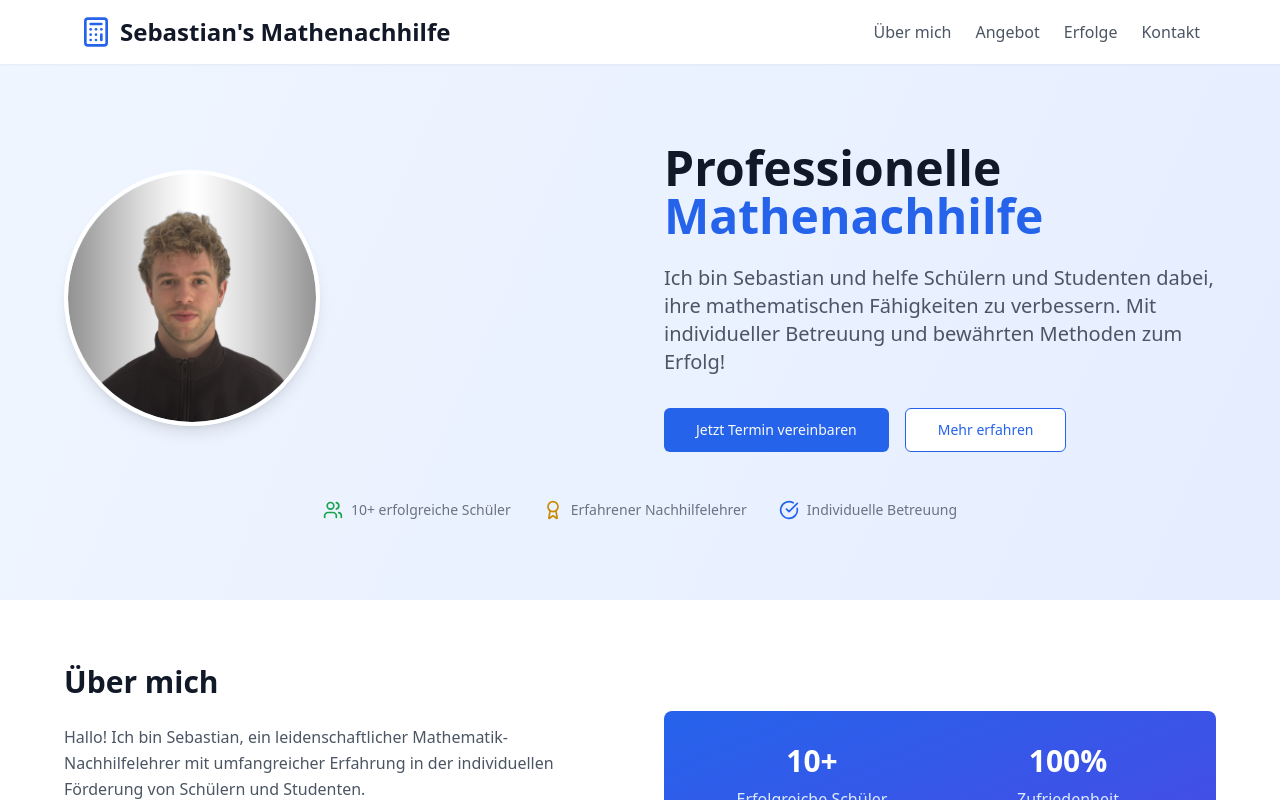
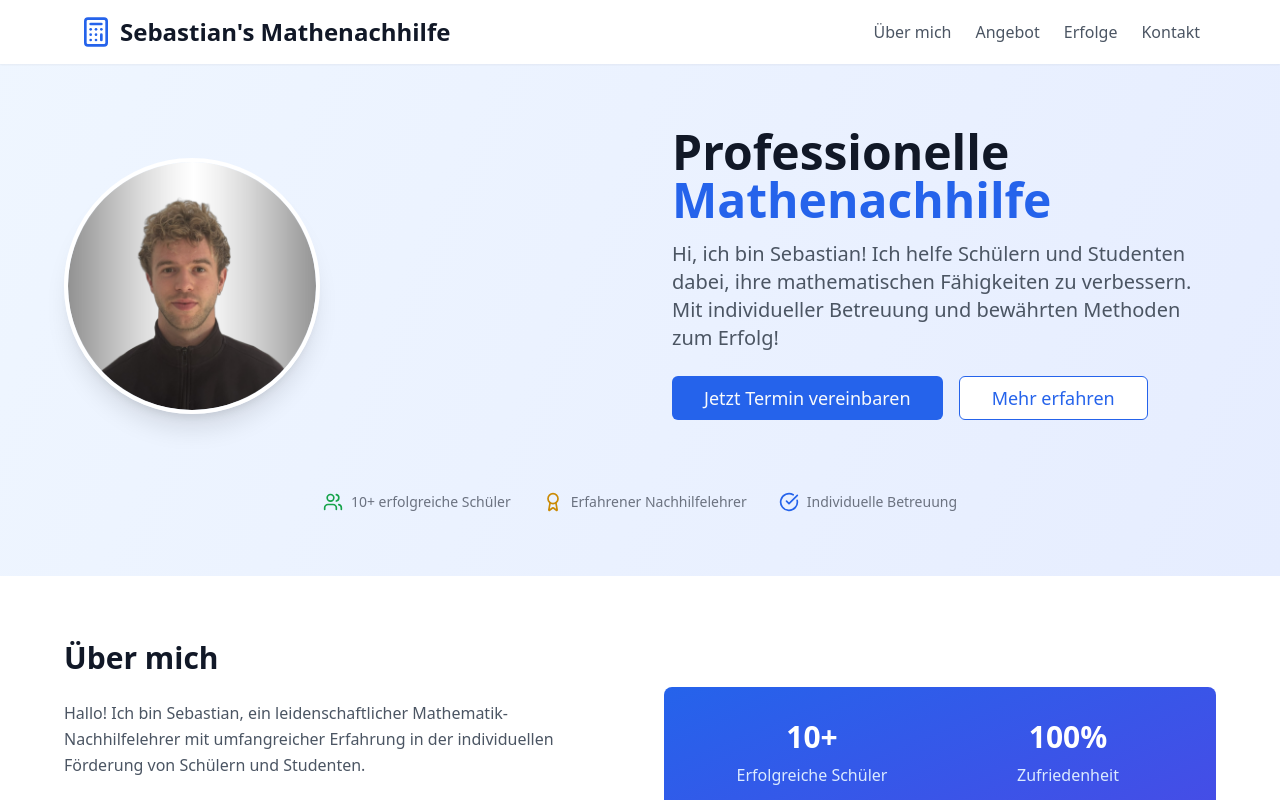
Before and after one commit to HanoXx5/sebastian-mathe-hilfe-eins, a React (Vite) app: page / in a window 1280 px wide. Shown: the top 800 px of the page. Built offline with nearby package versions, Linux system fonts and the light colour scheme.

Commit message:
Refine hero section text
Adjust text for a better overall visual appearance.

```diff
--- a/src/pages/Index.tsx
+++ b/src/pages/Index.tsx
@@ -1,3 +1,4 @@
+
 
 import { Calculator, Users, Award, Phone, Mail, MapPin, CheckCircle } from "lucide-react";
 import { Button } from "@/components/ui/button";
@@ -23,36 +24,36 @@ const Index = () => {
       </header>
 
       {/* Hero Section */}
-      <section className="py-20 px-4">
+      <section className="py-16 px-4">
         <div className="max-w-6xl mx-auto">
-          <div className="grid md:grid-cols-2 gap-12 items-center mb-8">
+          <div className="grid md:grid-cols-2 gap-16 items-center mb-12">
             <div className="flex justify-center md:justify-start">
               <img
                 src="/lovable-uploads/d25fb8b4-469e-4c23-9b95-3e2864813d69.png"
                 alt="Sebastian - Mathe Nachhilfelehrer"
-                className="w-64 h-64 rounded-full object-cover shadow-lg border-4 border-white"
+                className="w-64 h-64 rounded-full object-cover shadow-xl border-4 border-white"
               />
             </div>
             <div className="text-center md:text-left">
-              <h2 className="text-5xl font-bold text-gray-900 mb-6">
+              <h2 className="text-4xl md:text-5xl font-bold text-gray-900 mb-4 leading-tight">
                 Professionelle <span className="text-blue-600">Mathenachhilfe</span>
               </h2>
-              <p className="text-xl text-gray-600 mb-8">
-                Ich bin Sebastian und helfe Schülern und Studenten dabei, ihre mathematischen Fähigkeiten zu verbessern.
+              <p className="text-lg md:text-xl text-gray-600 mb-6 leading-relaxed">
+                Hi, ich bin Sebastian! Ich helfe Schülern und Studenten dabei, ihre mathematischen Fähigkeiten zu verbessern.
                 Mit individueller Betreuung und bewährten Methoden zum Erfolg!
               </p>
-              <div className="flex flex-col sm:flex-row gap-4 justify-center md:justify-start">
-                <Button size="lg" className="bg-blue-600 hover:bg-blue-700">
+              <div className="flex flex-col sm:flex-row gap-4 justify-center md:justify-start mb-6">
+                <Button size="lg" className="bg-blue-600 hover:bg-blue-700 text-lg px-8 py-3">
                   Jetzt Termin vereinbaren
                 </Button>
-                <Button variant="outline" size="lg" className="border-blue-600 text-blue-600 hover:bg-blue-50">
+                <Button variant="outline" size="lg" className="border-blue-600 text-blue-600 hover:bg-blue-50 text-lg px-8 py-3">
                   Mehr erfahren
                 </Button>
               </div>
             </div>
           </div>
 
-          <div className="flex justify-center space-x-8 text-sm text-gray-500 mt-12">
+          <div className="flex justify-center space-x-8 text-sm text-gray-500">
             <div className="flex items-center space-x-2">
               <Users className="h-5 w-5 text-green-600" />
               <span>10+ erfolgreiche Schüler</span>
```
